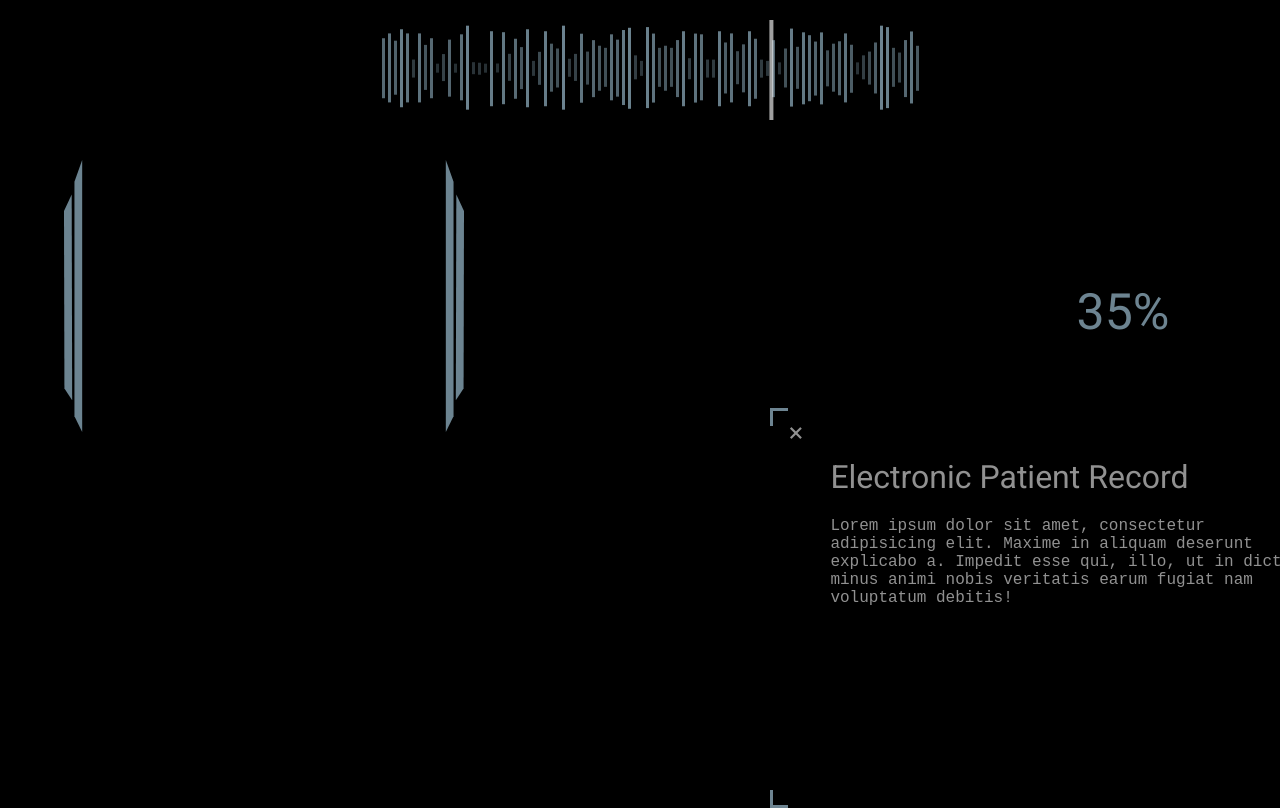
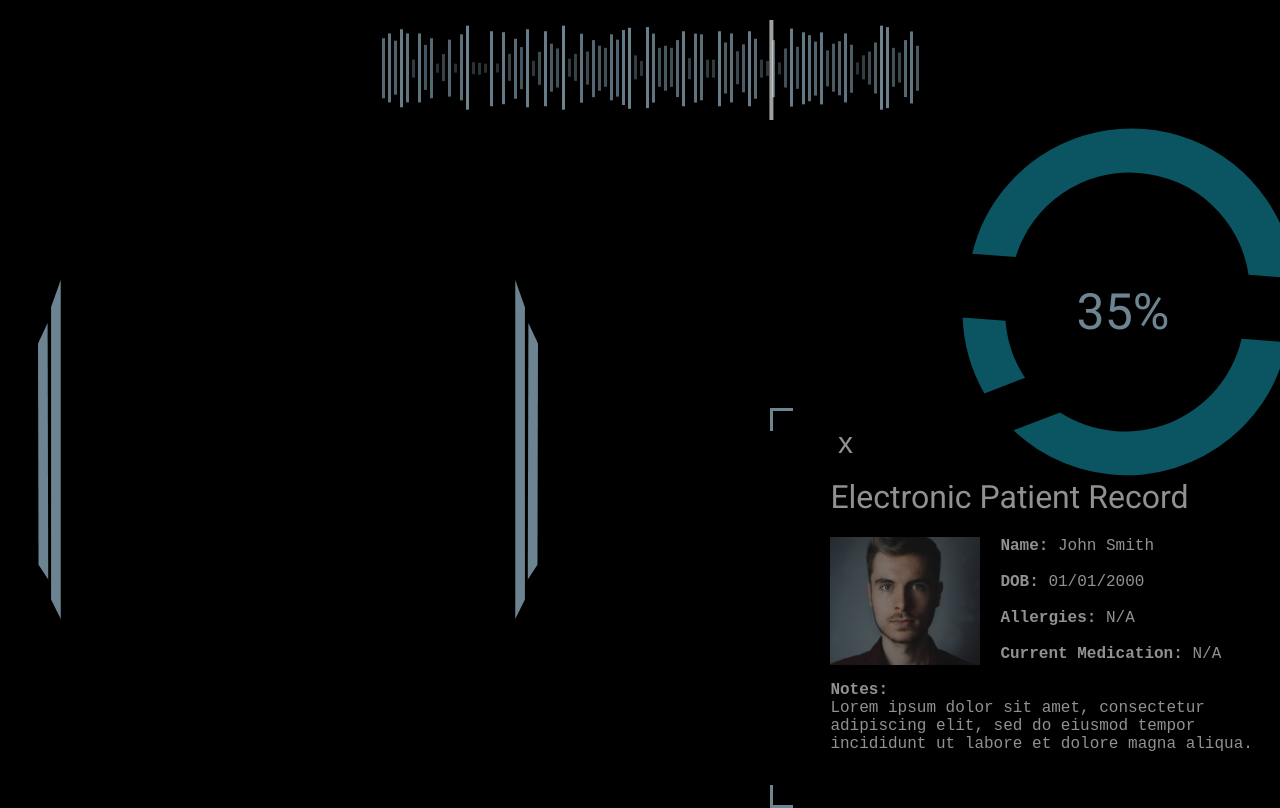
Before and after one commit to jitinder/PrevisionGosh3, a plain HTML site: page Doctor View/doctor.html in a window 1280 px wide. Both pictures are taken after a click on the button 1070 px from the left and 608 px from the top of the page. Shown: the top 808 px of the page. Drawn offline with Linux system fonts and the light colour scheme.

Commit message:
Added rotating gauge background

```diff
--- a/Doctor View/doctor.html
+++ b/Doctor View/doctor.html
@@ -8,13 +8,26 @@
 </head>
 <body>
   <div id="bars"></div>
+  <img src="Asset 4.svg" alt="Gauge background" id="gauge_background">
   <canvas id="gauge" width="300" height="300"></canvas>
   <div class="box js-box">
     <em></em>
     <button class="button js-button"></button>
     <div class="content">
       <h1>Electronic Patient Record</h1>
-      <p>Lorem ipsum dolor sit amet, consectetur adipisicing elit. Maxime in aliquam deserunt explicabo a. Impedit esse qui, illo, ut in dicta, minus animi nobis veritatis earum fugiat nam voluptatum debitis!</p>
+      <div>
+        <p style="float: left;"><img src="epr_photo.jpeg" width="150px" style="opacity:0.57;filter:alpha(opacity=57);"></p>
+        <p><b>Name:</b> John Smith</p>
+        </br>
+        <p><b>DOB:</b> 01/01/2000</p>
+        </br>
+        <p><b>Allergies:</b> N/A</p>
+        </br>
+        <p><b>Current Medication:</b> N/A</p>
+        </br>
+      </div>
+      <p><b>Notes:</b></p>
+      <p>Lorem ipsum dolor sit amet, consectetur adipiscing elit, sed do eiusmod tempor incididunt ut labore et dolore magna aliqua.</p>
     </div>
   </div>
   <img src="Asset 2.svg" alt="Translation background"  id="translation_background">
--- a/Doctor View/doctor_scripts.js
+++ b/Doctor View/doctor_scripts.js
@@ -12,6 +12,7 @@ function animateSoundBars() {
 
 function animateGauge() {
   var canvas = document.getElementById("gauge");
+  var background = document.getElementById("gauge_background")
   var ctx = canvas.getContext("2d");
   var W = canvas.width;
   var H = canvas.height;
@@ -47,6 +48,7 @@ function animateGauge() {
     degrees++;
     else
     degrees--;
+    background.style.transform = "rotate("+degrees+"deg)"
     init();
   }
   draw();
@@ -75,7 +77,7 @@ function animateEPR() {
 }
 
 window.onload = function() {
-  animateEPR();
+  animateEPR(); // TODO add timers to scan first, then have the popups
   animateGauge();
   animateSoundBars();
 };
--- a/Doctor View/doctor_styles.css
+++ b/Doctor View/doctor_styles.css
@@ -77,9 +77,27 @@
 #translation_background {
   display: block;
   position: absolute;
-  top: 20%;
-  left: 5%;
-  width: 400px;
+  top: 35%;
+  left: 3%;
+  width: 500px;
+}
+
+/* CSS For SVG Asset 4 */
+
+#gauge_background {
+  position: absolute;
+  top: 16.5%;
+  left: 74.5%;
+  width: 350px;
+}
+
+@-webkit-keyframes rotation {
+		from {
+				-webkit-transform: rotate(0deg);
+		}
+		to {
+				-webkit-transform: rotate(359deg);
+		}
 }
 
 /* CSS For EPR */
@@ -109,14 +127,16 @@ p {
   font-family: monospace, sans-serif;
   font-weight: 400;
   margin-top: 0;
+  margin-bottom: 0;
+  margin-right: 20px;
 }
 
 .box {
   position: relative; /* absolute for ocr */
   top: 25%;
   left: 33%;
-  width: 50px;
-  height: 50px;
+  width: 150px;
+  height: 70px;
   transition: width 0.2s, height 0.2s;
   will-change: width, height;
 }
@@ -128,8 +148,8 @@ p {
   border-color: #BFE9FF91;
   content: "";
   position: absolute;
-  width: 15px;
-  height: 15px;
+  width: 20px;
+  height: 20px;
   border-style: solid;
   border-width: 0px;
 }
@@ -167,8 +187,8 @@ p {
   display: flex;
   justify-content: center;
   align-items: center;
-  width: 50px;
-  height: 50px;
+  width: 150px;
+  height: 70px;
   background: #FFFFFF00;
   border: 0;
   font-size: 30px;
@@ -177,13 +197,14 @@ p {
 }
 
 .button:after {
-  content: '+';
+  content: 'EPR';
   color: #FFFFFF91;
   transition: transform 0.2s;
 }
 
 .is-opening .button:after {
-  transform: rotate(-45deg);
+  -transform: rotate(-45deg);
+  content: 'x';
 }
 
 .content {
```
Also changed, not shown: Doctor View/Asset 4.svg (added), Doctor View/epr_photo.jpeg (added).
